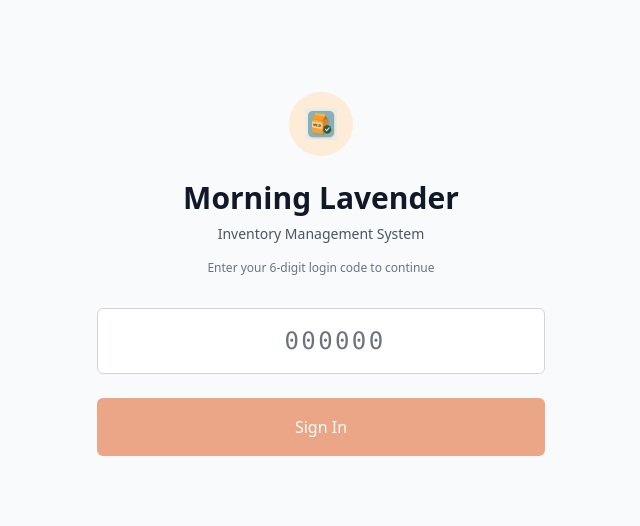
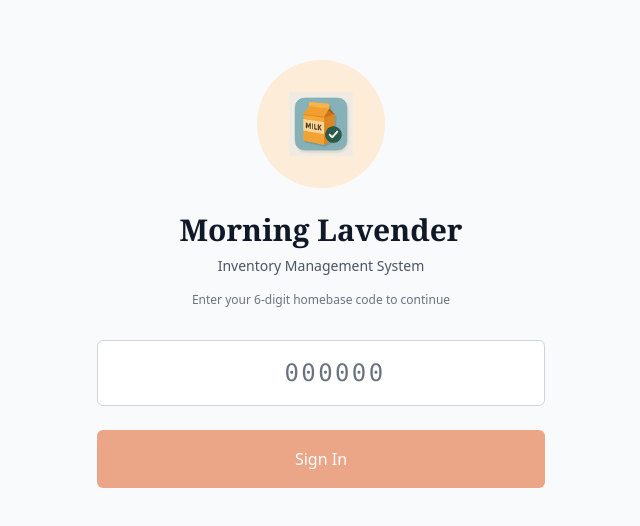
Before and after one commit to jasonhuangco/morning-lavender-inventory-v2, a React (Vite) app: page /login in a window 1280 px wide. Shown: the part 126-652 px from the top of the page, without its empty margins (319-959 px from the left). Built offline with nearby package versions, Linux system fonts and the light colour scheme; no server answers; the database is empty.

Commit message:
feat: Sort users by first name in UserManagement and update login page text for clarity

```diff
--- a/src/components/UserManagement.tsx
+++ b/src/components/UserManagement.tsx
@@ -321,7 +321,9 @@ const UserManagement: React.FC = () => {
               No users found. Add your first user to get started.
             </div>
           ) : (
-            users.map((user) => (
+            users
+              .sort((a, b) => a.first_name.localeCompare(b.first_name))
+              .map((user) => (
               <div key={user.id} className="px-6 py-4 flex items-center justify-between">
                 <div className="flex-1">
                   <div className="flex items-center gap-4">
--- a/src/pages/LoginPage.tsx
+++ b/src/pages/LoginPage.tsx
@@ -42,22 +42,22 @@ export default function LoginPage() {
       <div className="max-w-md w-full space-y-8">
         <div>
           <div className="flex justify-center">
-            <div className="flex items-center justify-center h-16 w-16 rounded-full bg-primary-100">
+            <div className="flex items-center justify-center h-32 w-32 rounded-full bg-primary-100">
               <img
                 src={appleTouchIcon}
                 alt="Morning Lavender Logo"
-                className="h-8 w-8"
+                className="h-16 w-16"
               />
             </div>
           </div>
-          <h2 className="mt-6 text-center text-3xl font-extrabold text-gray-900">
+          <h2 className="mt-6 text-center text-3xl font-extrabold text-gray-900" style={{fontFamily: 'Georgia, serif'}}>
             Morning Lavender
           </h2>
           <p className="mt-2 text-center text-sm text-gray-600">
             Inventory Management System
           </p>
           <p className="mt-4 text-center text-xs text-gray-500">
-            Enter your 6-digit login code to continue
+            Enter your 6-digit homebase code to continue
           </p>
         </div>
 
```
